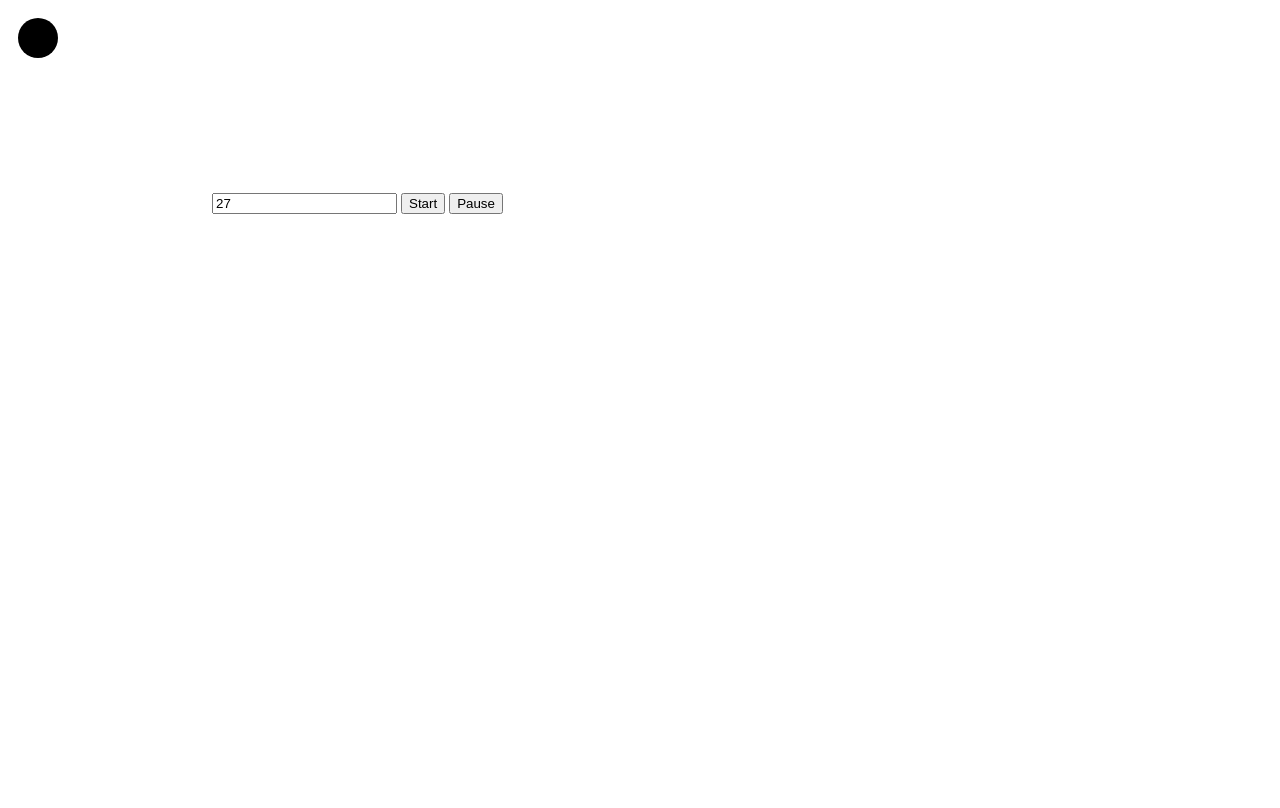
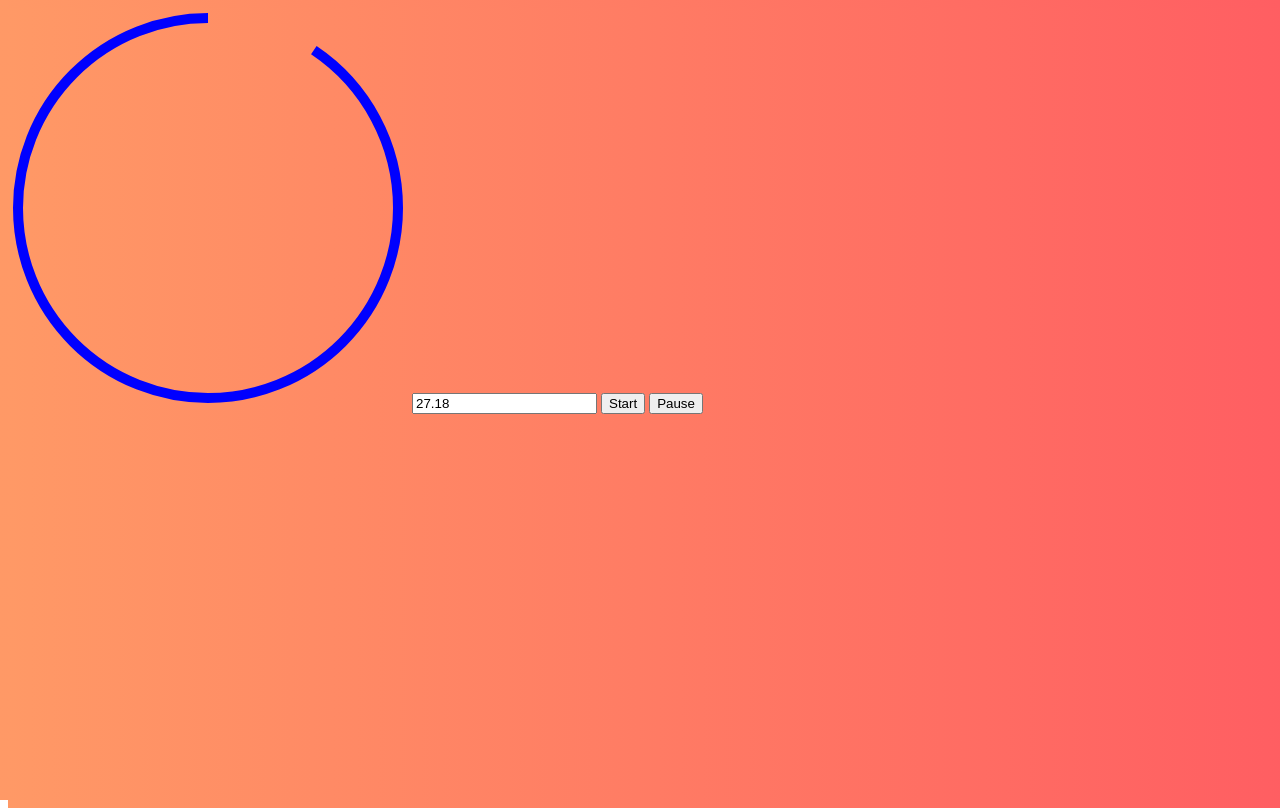
Before and after one commit to martheberget/timer, a website: page index.html in a window 1280 px wide. Both pictures are taken after a click on the button "Start". Drawn offline with Linux system fonts and the light colour scheme.

Commit message:
More functionality and added styling

```diff
--- a/index.html
+++ b/index.html
@@ -1,17 +1,21 @@
 <!DOCTYPE html>
 <html lang="en">
   <head>
+    <link rel="stylesheet" href="main.css" />
     <meta charset="UTF-8" />
     <meta name="viewport" content="width=device-width, initial-scale=1.0" />
     <title>Timer</title>
   </head>
   <body>
-    <svg height="200" width="200">
-      <circle cx="30" cy="30" r="20" />
-    </svg>
-    <input class="duration" value="30" />
-    <button class="start">Start</button>
-    <button class="pause">Pause</button>
+    <div class="content">
+      <svg svg height="400" width="400">
+        <circle class="circle" cx="200" cy="200" r="190" transform="rotate(-90 200 200)" />
+      </svg>
+      <input class="duration" value="30" />
+      <button class="start">Start</button>
+      <button class="pause">Pause</button>
+    </div>
+
     <script src="timer.js"></script>
     <script src="index.js"></script>
   </body>
--- a/index.js
+++ b/index.js
@@ -2,13 +2,21 @@ const durationInput = document.querySelector(".duration");
 const startButton = document.querySelector(".start");
 const pauseButton = document.querySelector(".pause");
 
+const circle = document.querySelector(".circle");
+
+const perimeter = 2 * Math.PI * circle.getAttribute("r");
+circle.setAttribute("stroke-dasharray", perimeter);
+
+let duration;
+
 // Separating the timer from the border
 const timer = new Timer(durationInput, startButton, pauseButton, {
-  onStart() {
-    console.log("Timer started");
+  onStart(totalDuration) {
+    duration = totalDuration;
   },
-  onTick() {
-    console.log("On tick");
+  onTick(timeRemaining) {
+    offset = (perimeter * timeRemaining) / duration - perimeter;
+    circle.setAttribute("stroke-dashoffset", offset);
   },
   onComplete() {
     console.log("On complete");
--- /dev/null
+++ b/main.css
@@ -0,0 +1,14 @@
+html,
+body {
+  height: 100vh;
+  width: 100vw;
+  background-size: contain;
+  background-repeat: no-repeat;
+  background-image: linear-gradient(to right, #ff9966, #ff5e62);
+}
+
+.circle {
+  fill: transparent;
+  stroke: blue;
+  stroke-width: 10;
+}
--- a/timer.js
+++ b/timer.js
@@ -15,10 +15,10 @@ class Timer {
 
   start = () => {
     if (this.onStart) {
-      this.onStart();
+      this.onStart(this.timeRemaining);
     }
     this.tick();
-    this.interval = setInterval(this.tick, 1000);
+    this.interval = setInterval(this.tick, 20);
   };
 
   pause = () => {
@@ -32,9 +32,9 @@ class Timer {
         this.onComplete();
       }
     } else {
-      this.timeRemaining = this.timeRemaining - 1;
+      this.timeRemaining = this.timeRemaining - 0.02;
       if (this.onTick) {
-        this.onTick();
+        this.onTick(this.timeRemaining);
       }
     }
   };
@@ -44,6 +44,6 @@ class Timer {
   }
 
   set timeRemaining(time) {
-    this.durationInput.value = time;
+    this.durationInput.value = time.toFixed(2);
   }
 }
```
